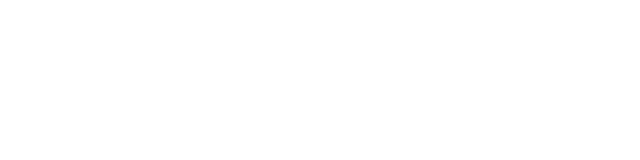
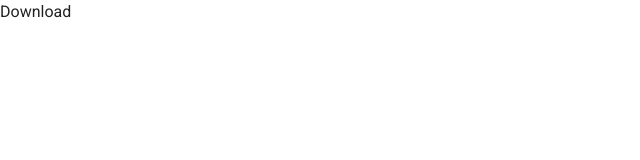
Before and after one commit to chiefsend/web, a Vue app: page /download/1 in a window 1280 px wide. Shown: the top 160 px of the page, without its empty margins (0-640 px from the left). Built offline with nearby package versions, Linux system fonts and the light colour scheme.

Commit message:
:construction: create basic views

```diff
--- a/src/router/index.js
+++ b/src/router/index.js
@@ -4,6 +4,26 @@
 Vue.use(VueRouter)
 
 const routes = [
+  {
+    path: '/upload',
+    name: 'Upload',
+    component: () => import('@/views/Upload.vue')
+  },
+  {
+    path: '/download/:id',
+    name: 'Download',
+    component: () => import('@/views/Download.vue')
+  },
+  {
+    path: '/public',
+    name: 'Public',
+    component: () => import('@/views/Public.vue')
+  },
+  {
+    path: '/',
+    name: 'Home',
+    component: () => import('@/views/Home.vue')
+  },
 ]
 
 const router = new VueRouter({
--- /dev/null
+++ b/src/views/Download.vue
@@ -0,0 +1,9 @@
+<template>
+    <p>Download</p>
+</template>
+
+<script>
+export default {
+    name: "Download"
+}
+</script>
--- /dev/null
+++ b/src/views/Home.vue
@@ -0,0 +1,9 @@
+<template>
+    <p>Home</p>
+</template>
+
+<script>
+export default {
+    name: "Home"
+}
+</script>
--- /dev/null
+++ b/src/views/Public.vue
@@ -0,0 +1,9 @@
+<template>
+    <p>Public</p>
+</template>
+
+<script>
+export default {
+    name: "Public"
+}
+</script>
--- /dev/null
+++ b/src/views/Upload.vue
@@ -0,0 +1,9 @@
+<template>
+    <p>Upload</p>
+</template>
+
+<script>
+export default {
+    name: "Upload"
+}
+</script>
```
